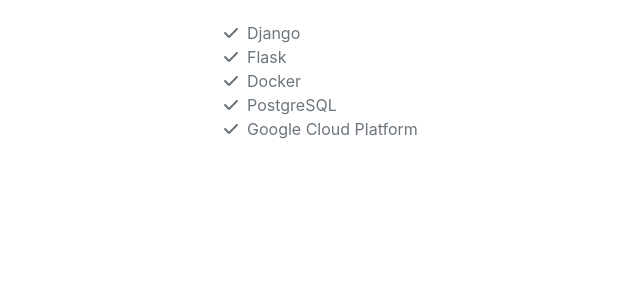
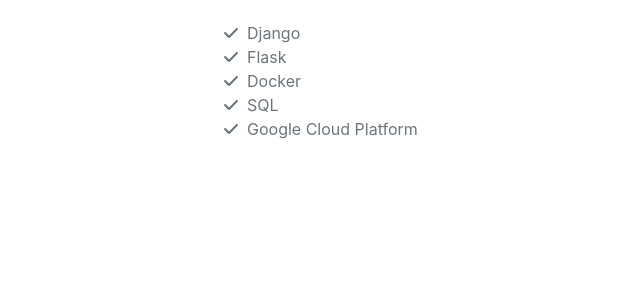
Before and after one commit to ethan-pt/portfolio_site, a Django app: page / in a window 1280 px wide. Shown: the part 2215-2504 px from the top of the page, without its empty margins (113-753 px from the left). Run offline with Django 4.2, Linux system fonts and the light colour scheme; some libraries are stand-ins or nearby versions; some web fonts are replaced.

Commit message:
edit tools section

```diff
--- a/website/templates/website/index.html
+++ b/website/templates/website/index.html
@@ -148,7 +148,7 @@
                         </li>
                         <li>
                             <span class="fa-li"><i class="fas fa-check"></i></span>
-                            PostgreSQL
+                            SQL
                         </li>
                         <li>
                             <span class="fa-li"><i class="fas fa-check"></i></span>
```
